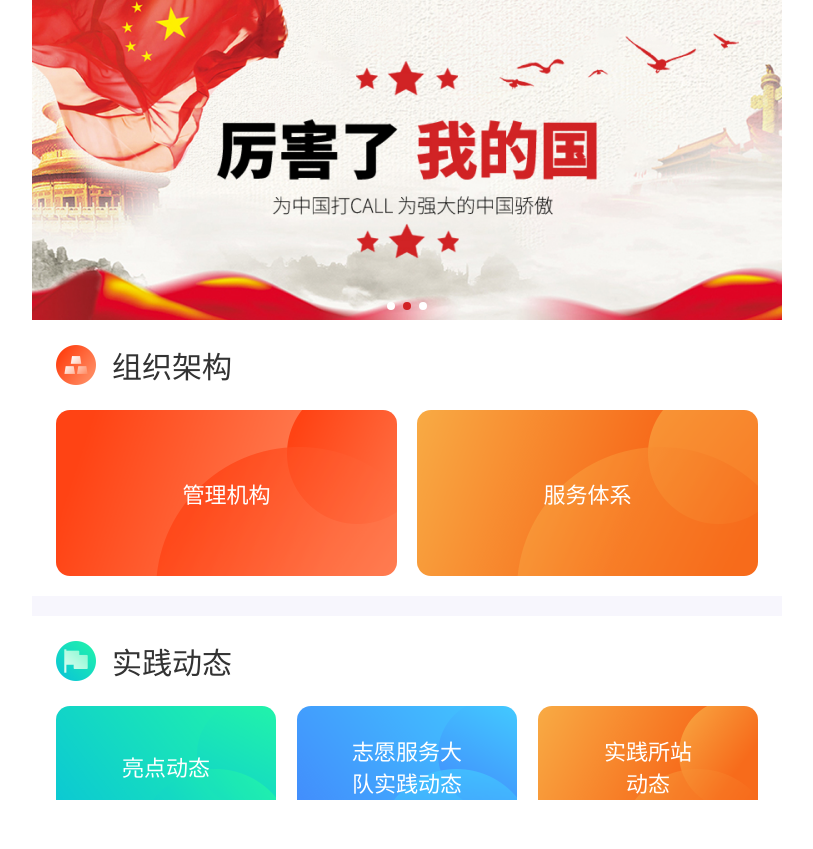
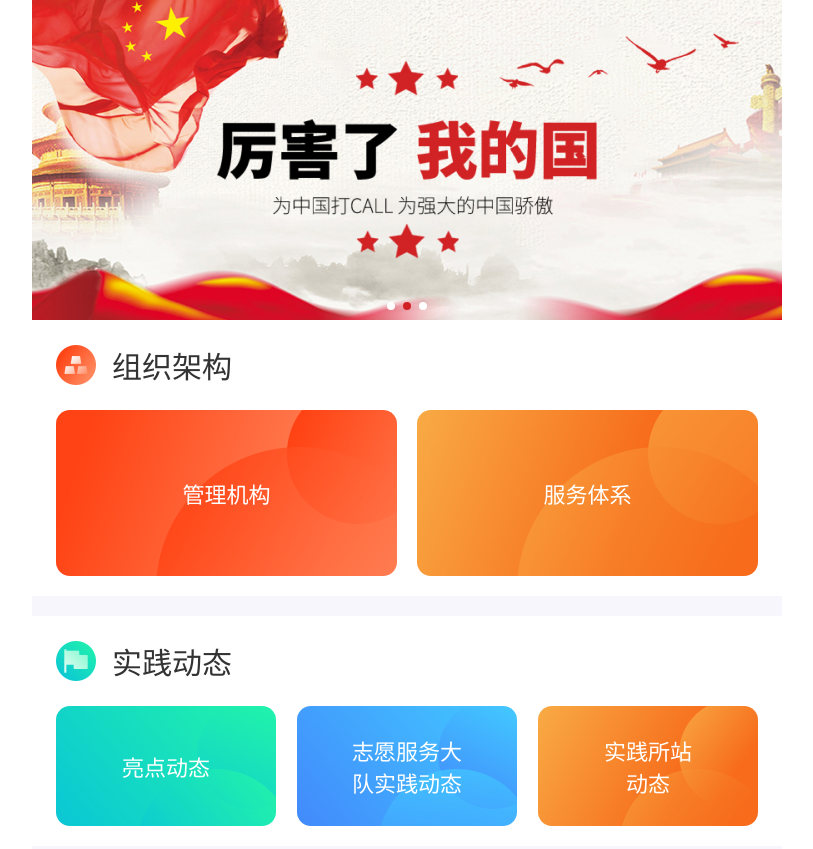
Before and after one commit to 2427150663/lianxi, a plain HTML site: page index.html in a window 1280 px wide. Shown: the top 849 px of the page, without its empty margins (233-1046 px from the left). Before the commit the page ends 800 px from the top, so only its background shows below. Drawn offline with Linux system fonts and the light colour scheme.

Commit message:
516651165165651615

```diff
--- a/css/main.scss
+++ b/css/main.scss
@@ -4,13 +4,6 @@
     list-style: none;
     text-decoration: none;
     box-sizing: border-box;
-}
-
-html,
-body {
-    width: 100%;
-    height: 100%;
-    overflow: hidden;
 }
 
 %flex {
@@ -24,6 +17,6 @@ body {
 #app {
     width: 7.5rem;
     margin: auto;
-    overflow: hidden;
     background: #f7f6fd;
+    overflow-x: hidden;
 }
```
Also changed, not shown: css/main.css, css/main.min.css.
